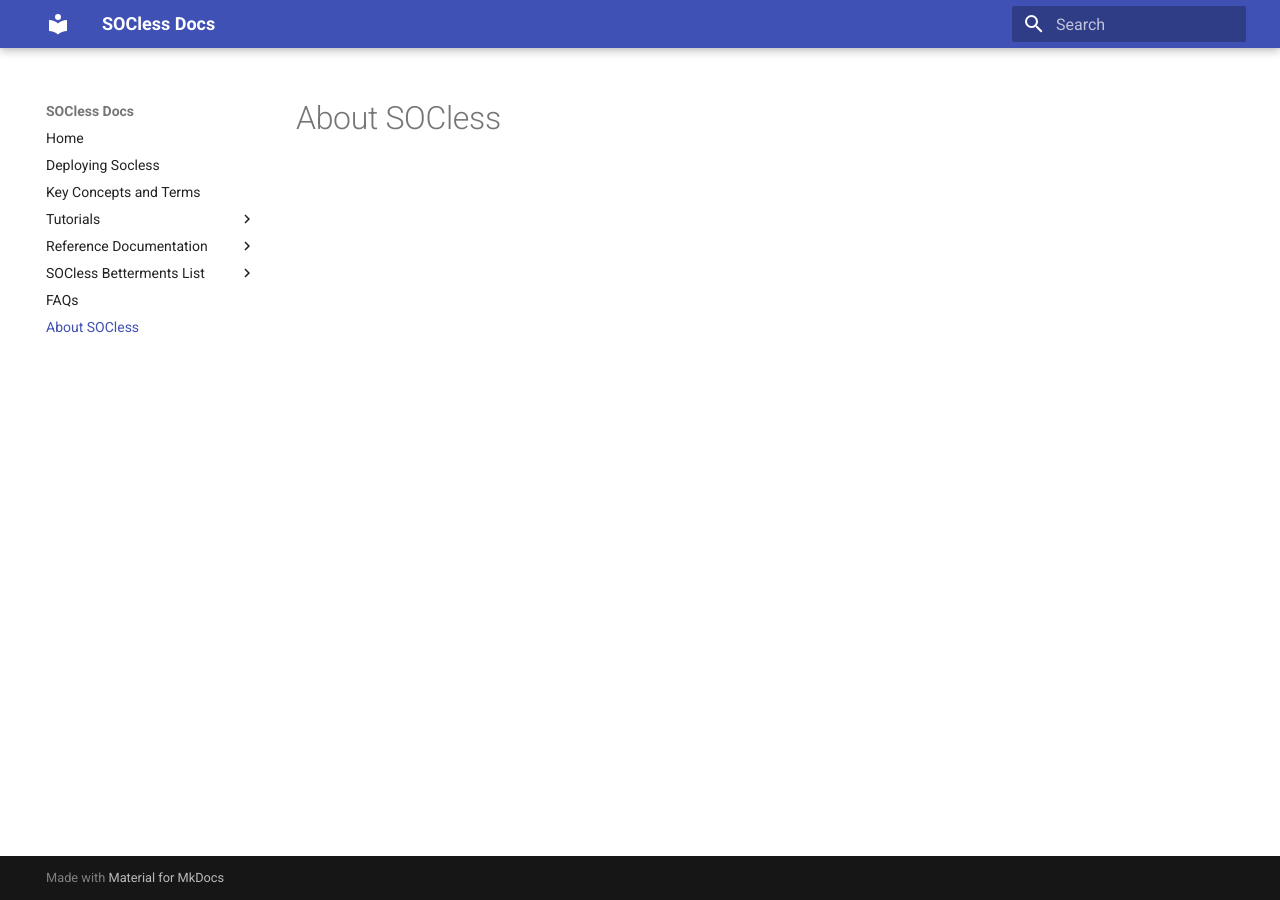
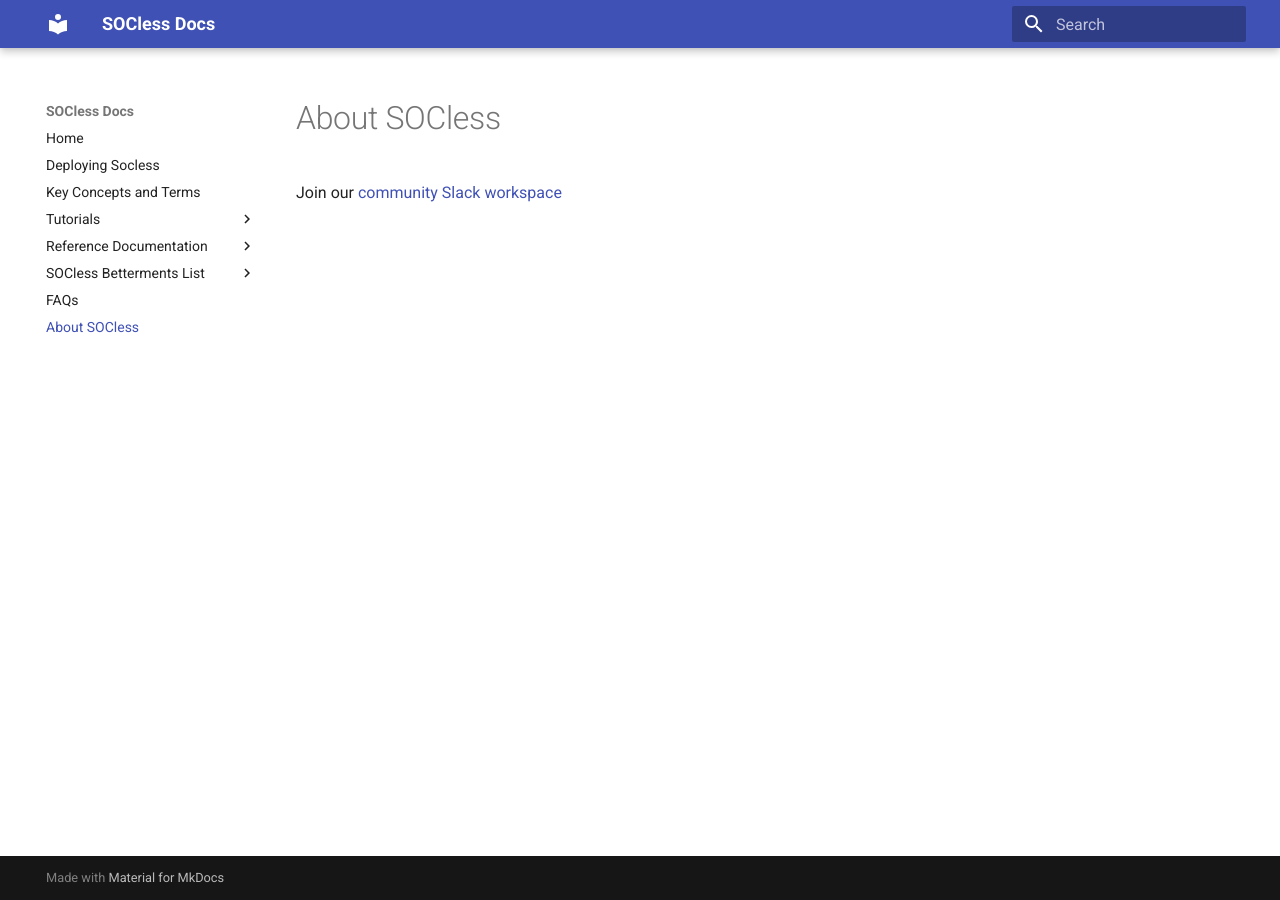
Before and after one commit to twilio-labs/socless, an MkDocs documentation site: the page built from docs/about.md, in a window 1280 px wide. Built offline with MkDocs 1.6.1 and Material for MkDocs 9.7.7, drawn with Linux system fonts in a browser that asks for light colours.

Commit message:
add slack invitation link to socless docs and readme (#23)
* add slack invitation link to socless docs and readme

```diff
--- a/docs/about.md
+++ b/docs/about.md
@@ -1 +1,3 @@
 # About SOCless
+
+Join our [community Slack workspace](https://join.slack.com/t/socless/shared_invite/enQtODA3ODEzNzcwNDgxLTBiYjVjYjI4ODI4YTY5YzM4OWRlYjQ1Yzg4M2EzMGUzMGMyYThlN2U5NTI5OWIwZWE1ZTcwNjA2MjgyZDRmMjg)
```
Also changed, not shown: README.md (+3 -0 lines).
